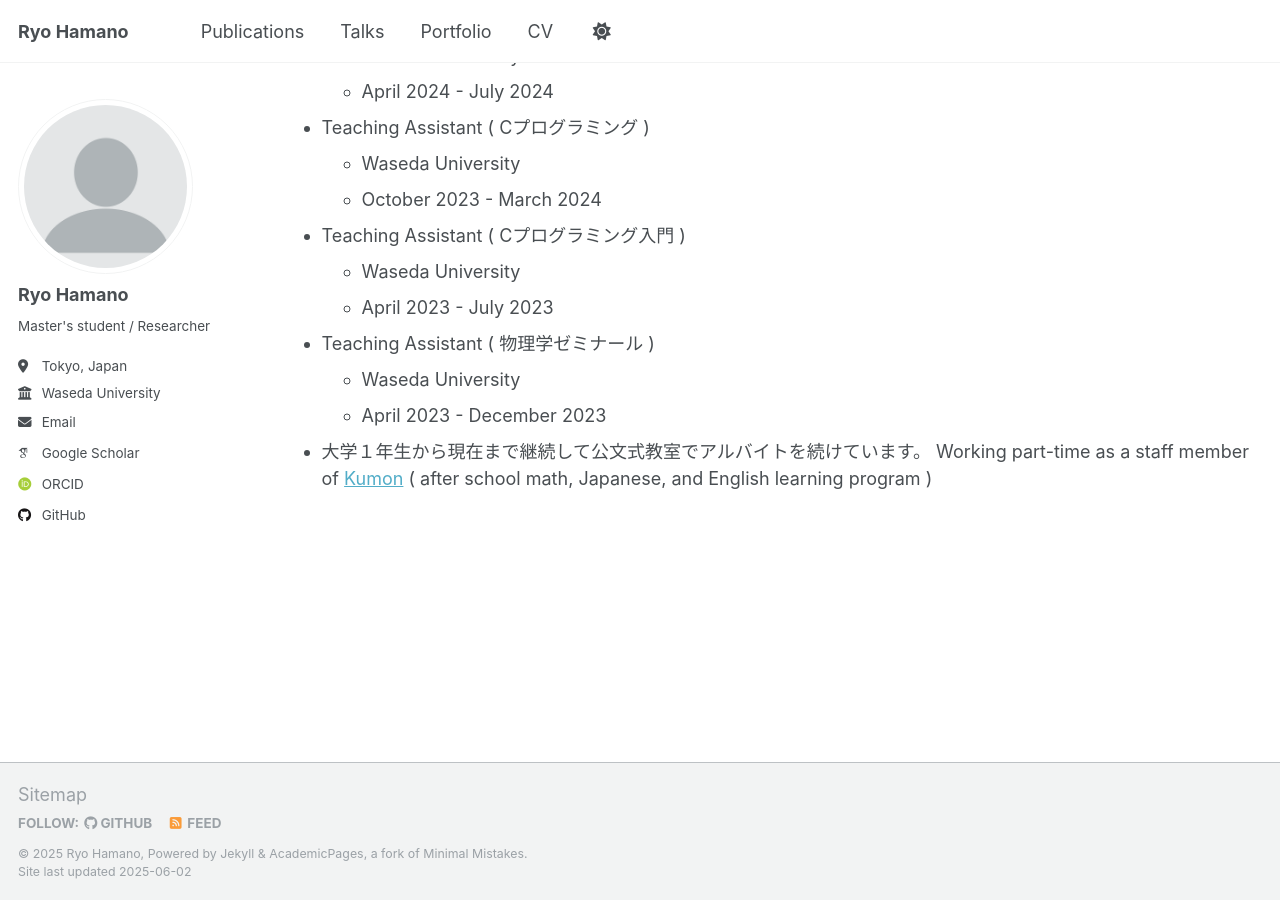
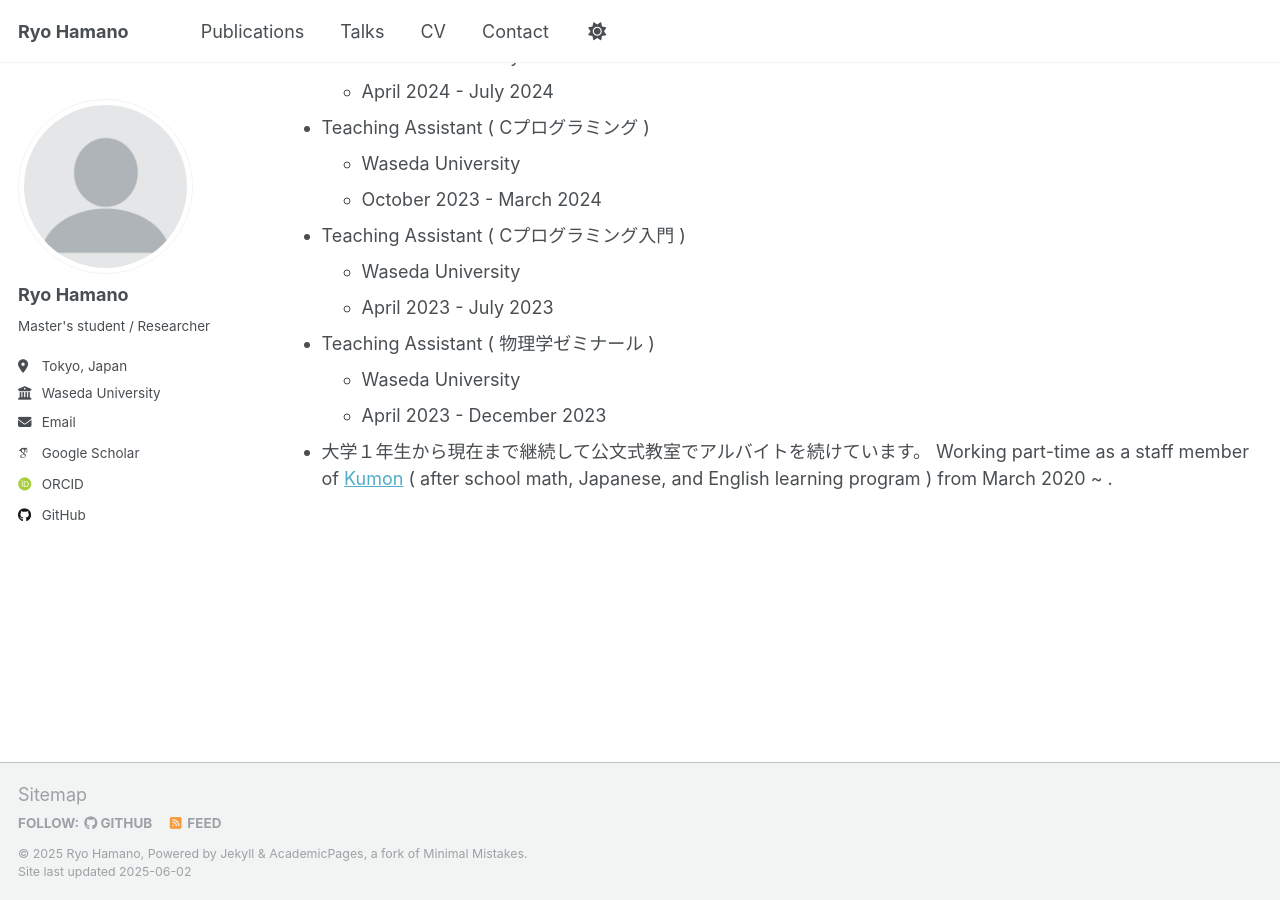
Before and after one commit to ryohamano/ryohamano.github.io, a Jekyll site: the page built from _pages/cv.md, in a window 1280 px wide and 900 px high, scrolled down 635 px. Built offline with Jekyll 4.4.1, drawn with Linux system fonts in a browser that asks for light colours; some web fonts are replaced.

Commit message:
create contact

```diff
--- a/_data/navigation.yml
+++ b/_data/navigation.yml
@@ -17,8 +17,8 @@ main:
   #- title: "Teaching"
   #  url: /teaching/
 
-  - title: "Portfolio"
-    url: /portfolio/
+  #- title: "Portfolio"
+  #  url: /portfolio/
 
   #- title: "Blog Posts"
   #  url: /year-archive/
@@ -31,3 +31,6 @@ main:
 
   #- title: "Guide"
   #  url: /markdown/
+
+  - title: "Contact"
+    url: /contact/
--- a/_pages/cv.md
+++ b/_pages/cv.md
@@ -42,7 +42,7 @@ Work experience
   * Waseda University
   * April 2023 - December 2023
 
-* 大学１年生から現在まで継続して公文式教室でアルバイトを続けています。  Working part-time as a staff member of [Kumon](https://www.kumon.com/home) ( after school math, Japanese, and English learning program )
+* 大学１年生から現在まで継続して公文式教室でアルバイトを続けています。  Working part-time as a staff member of [Kumon](https://www.kumon.com/home) ( after school math, Japanese, and English learning program ) from March 2020 ~ .
 
 
 <!-- Publications
```
Also changed, not shown: _pages/contact.md (added, +16 -0 lines).
